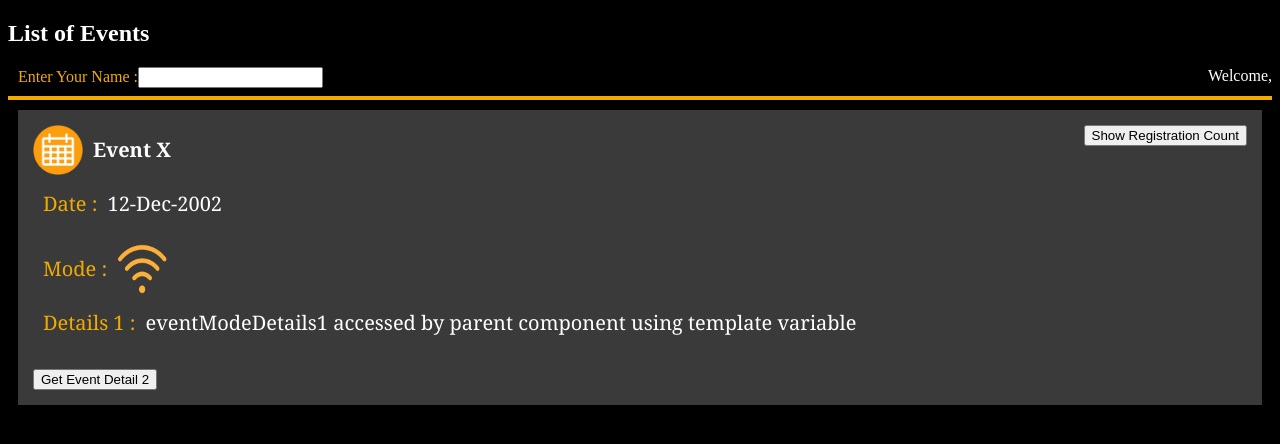
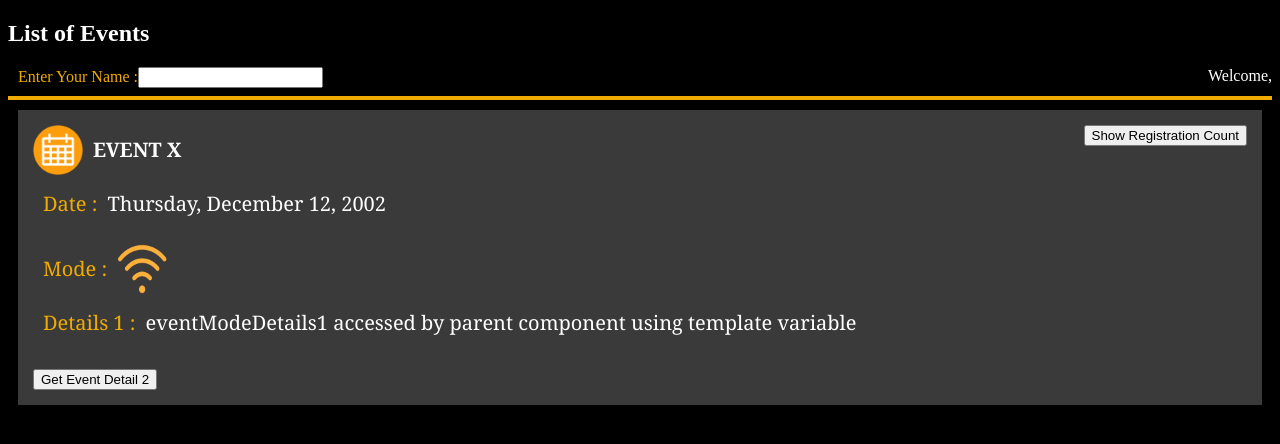
Before and after one commit to ashishsawant4u/ng-fundamentals, an Angular app: page / in a window 1280 px wide. Shown: the top 444 px of the page. Built offline with nearby package versions, Linux system fonts and the light colour scheme.

Commit message:
Transforming Data with Pipes

```diff
--- a/src/app/events/eventslist.component.html
+++ b/src/app/events/eventslist.component.html
@@ -9,7 +9,7 @@
 	 	{{showRegCount ? 'Hide' : 'Show'}}	Registration Count
 	</button>
 	<span><img [src]='eventLogoImgUrl' class="event-logo"/></span>
-	<span class="ml10"><b>{{event?.name}} </b></span>
+	<span class="ml10"><b>{{event?.name | uppercase }} </b></span>
 	<span *ngIf="showRegCount">
 		<span class="ml10 y-color">registration done so far</span>
 		<span class="ml10 y-color" [innerText]="event.totalRegistrationSoFar"></span>
@@ -18,7 +18,7 @@
 	<br><br>
 
 	<span class="ml10 y-color">Date :</span>
-	<span class="ml10">{{event?.date}}</span>
+	<span class="ml10">{{event?.date |  date:"EEEE, MMMM d, y" }}</span>
 
 	<br><br>
 
```
